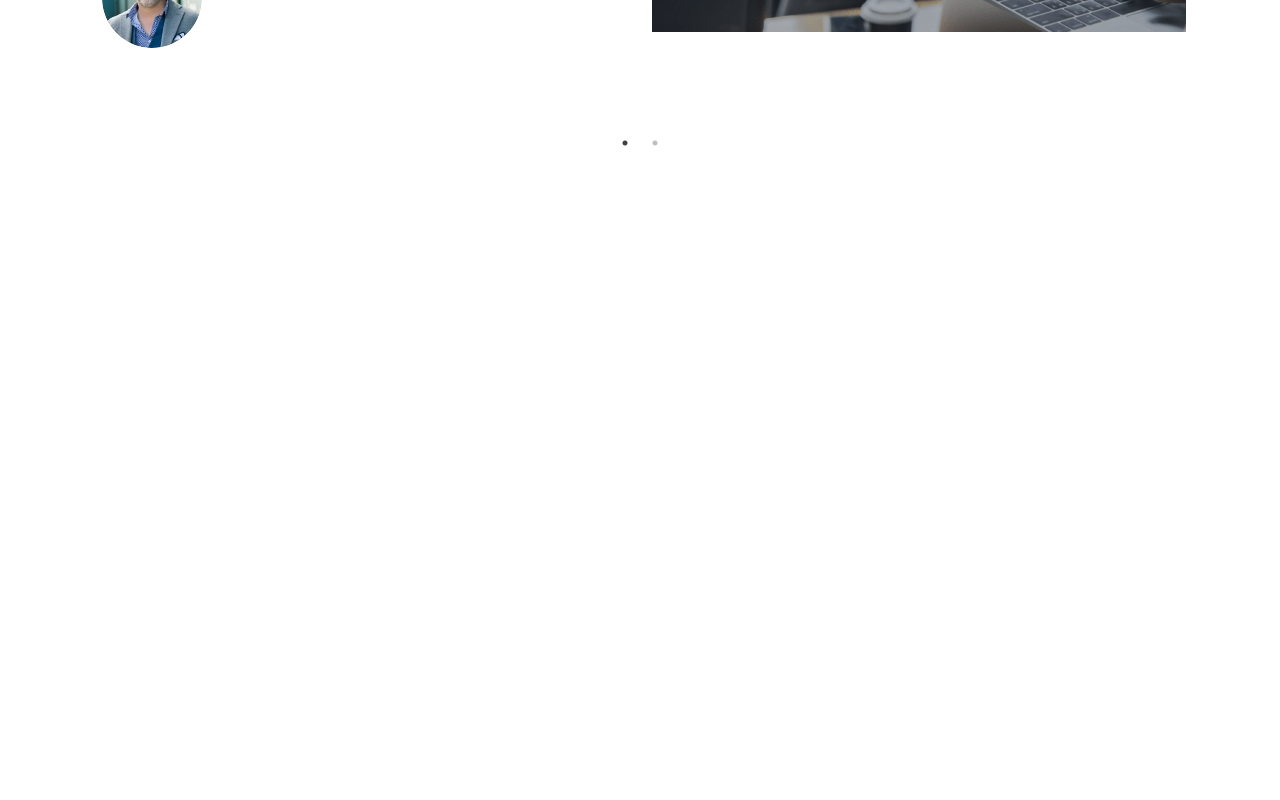
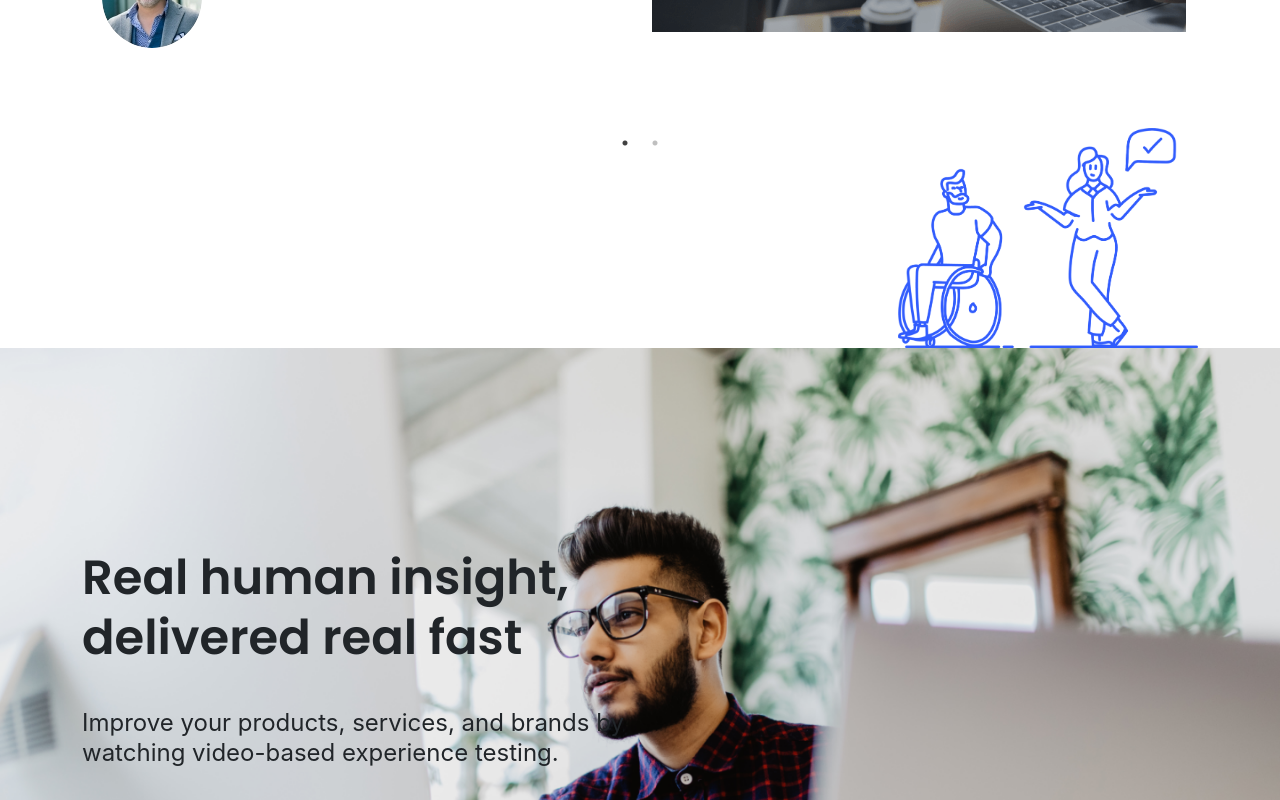
Before and after one commit to ahhridoy/user-testing, a React (Create React App) app: page / in a window 1280 px wide. Shown: the part 3060-3860 px from the top of the page. Before the commit the page ends 3213 px from the top, so only its background shows below. Built offline with nearby package versions, Linux system fonts and the light colour scheme.

Commit message:
real human section added

```diff
--- a/src/pages/LandingPage.js
+++ b/src/pages/LandingPage.js
@@ -404,6 +404,27 @@ const LandingPage = () => {
       <section id="reviews">
         <Reviews />
       </section>
+      <section id="vector-img">
+        <Container>
+          <div className="vector">
+            <img src="/assets/vector.png" alt="logo" />
+          </div>
+        </Container>
+      </section>
+      <section id="real-human">
+        <Container>
+          <h1 className="heading">
+            Real human insight, <br /> delivered real fast
+          </h1>
+          <p className="sub-text">
+            Improve your products, services, and brands by <br /> watching
+            video-based experience testing.
+          </p>
+          <div className="button">
+            <Button variant="outline-primary">Explore Platform</Button>
+          </div>
+        </Container>
+      </section>
     </>
   );
 };
--- a/src/styles/pages/_landing.scss
+++ b/src/styles/pages/_landing.scss
@@ -254,3 +254,39 @@
     padding-top: 100px;
   }
 }
+
+#vector-img {
+  .vector {
+    text-align: end;
+    img {
+      width: 300px;
+    }
+  }
+}
+
+#real-human {
+  // margin-top: 100px;
+  background-image: url("../../../public//assets/real-human.png");
+  background-repeat: no-repeat;
+  background-size: cover;
+  max-width: 100%;
+  height: 800px;
+  .heading {
+    text-align: start;
+    font-size: 3rem;
+    line-height: 3.75rem;
+    font-weight: 500;
+    margin-bottom: 0.75rem;
+    font-family: $primaryFont;
+    margin-bottom: 40px;
+    padding-top: 200px;
+  }
+  .sub-text {
+    line-height: 1.875rem;
+    font-size: 1.5rem;
+  }
+  .button {
+    margin-top: 60px;
+    text-align: start;
+  }
+}
```
Also changed, not shown: public/assets/real-human.png (added), public/assets/vector.png (added).
